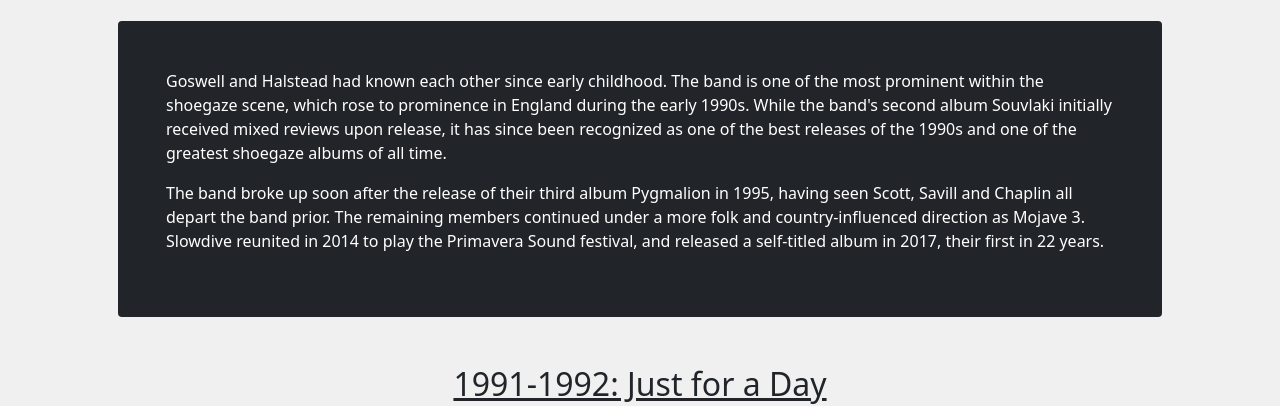
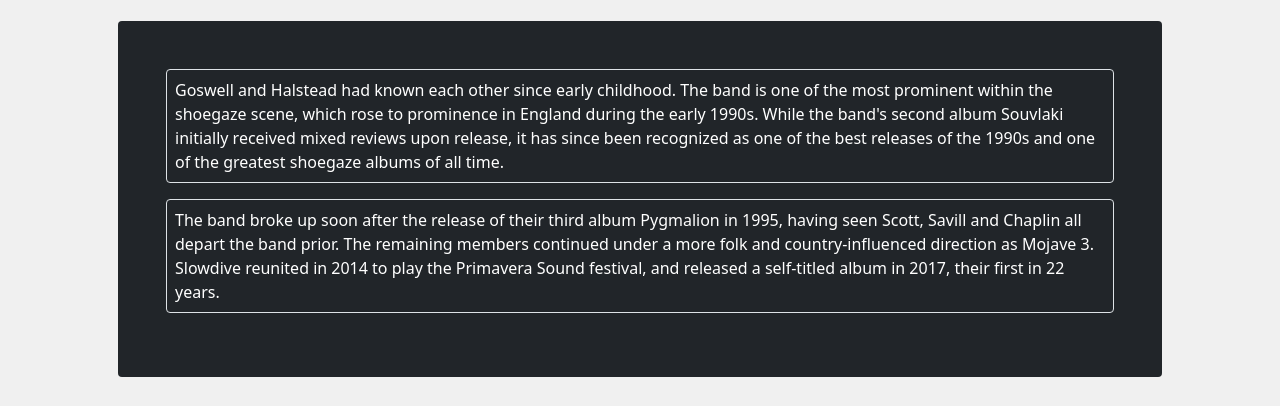
Before and after one commit to MiguelFernandoVasquezMonsalveCampus/bootstrap, a plain HTML site: page index.html in a window 1280 px wide. Shown: the part 573-979 px from the top of the page. Drawn offline with nearby package versions, Linux system fonts and the light colour scheme.

Commit message:
asadasdsd

```diff
--- a/index.html
+++ b/index.html
@@ -84,13 +84,13 @@
 
         <div class="container bg-dark rounded p-5">
 
-            <p class="text-white">Goswell and Halstead had known each other since early childhood. The band is one of
+            <p class="text-white border rounded p-2">Goswell and Halstead had known each other since early childhood. The band is one of
                 the most prominent within
                 the shoegaze scene, which rose to prominence in England during the early 1990s. While the band's second
                 album Souvlaki initially received mixed reviews upon release, it has since been recognized as one of the
                 best releases of the 1990s and one of the greatest shoegaze albums of all time.</p>
 
-            <p class="text-white">The band broke up soon after the release of their third album Pygmalion in 1995,
+            <p class="text-white border p-2 rounded">The band broke up soon after the release of their third album Pygmalion in 1995,
                 having seen Scott, Savill
                 and Chaplin all depart the band prior. The remaining members continued under a more folk and
                 country-influenced direction as Mojave 3. Slowdive reunited in 2014 to play the Primavera Sound
```
